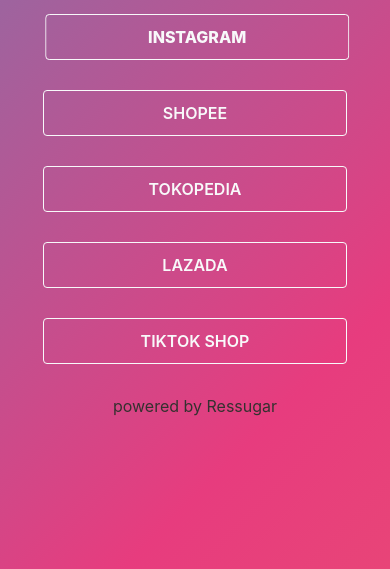
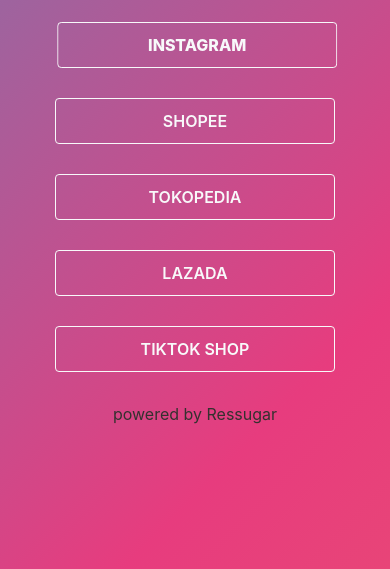
Before and after one commit to ressugar/catalogue, a plain HTML site: page index.html in a window 390 px wide. Shown: the part 425-994 px from the top of the page. Drawn offline with nearby package versions, Linux system fonts and the light colour scheme.

Commit message:
Update index.html

```diff
--- a/index.html
+++ b/index.html
@@ -116,7 +116,7 @@
 /* Responsif di perangkat dengan lebar layar maksimum 768px */
 @media (max-width: 768px) {
   .container {
-    padding: 10px;
+    padding: 20px;
   }
 
   .img {
@@ -127,7 +127,7 @@
 /* Responsif di perangkat dengan lebar layar maksimum 480px */
 @media (max-width: 480px) {
   .container {
-    padding: 5px;
+    padding: 20px;
   }
 
   .img {
```
